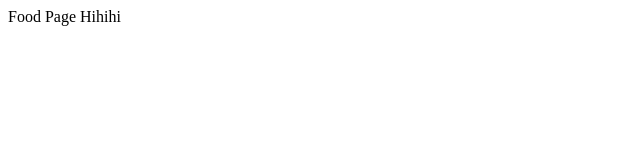
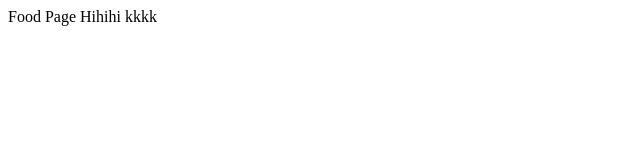
Before and after one commit to vubaoedu/food-page-fb24, a plain HTML site: page index.html in a window 1280 px wide. Shown: the full height of the page, 0-640 px from the left. Drawn offline with Linux system fonts and the light colour scheme.

Commit message:
update index

```diff
--- a/index.html
+++ b/index.html
@@ -10,7 +10,7 @@
 </head>
 
 <body>
-    Food Page Hihihi
+    Food Page Hihihi kkkk
 </body>
 
 </html>
```
